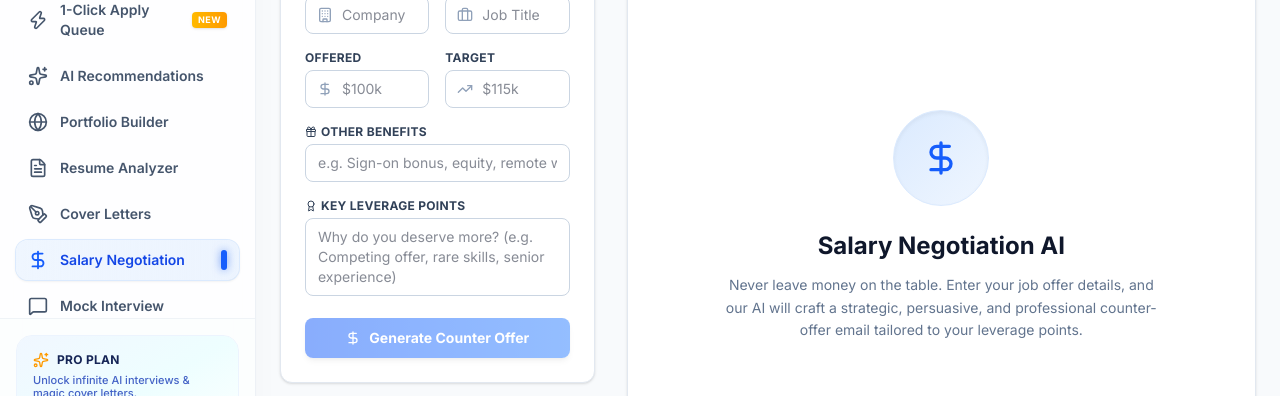
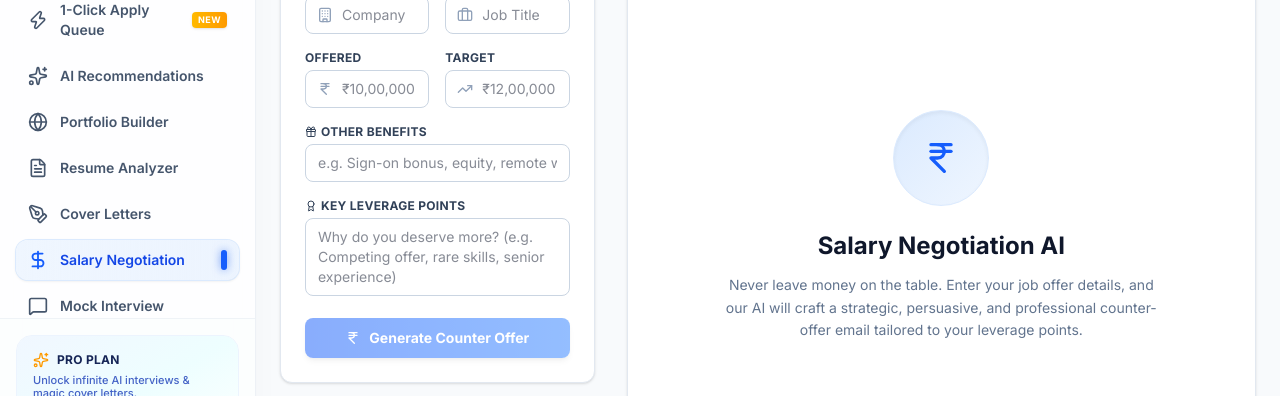
Before and after one commit to akhilmakwana2005/AI-Job-Hunter, a React (Vite) app: page /dashboard/salary-negotiation in a window 1280 px wide. Shown: the part 206-602 px from the top of the page. Built offline with nearby package versions, Linux system fonts and the light colour scheme; no server answers.

Commit message:
ui: change dollar to rupee in salary negotiation

```diff
--- a/src/pages/SalaryNegotiation.jsx
+++ b/src/pages/SalaryNegotiation.jsx
@@ -1,6 +1,6 @@
 import { useState, useEffect } from 'react';
 import {
-  DollarSign,
+  IndianRupee,
   Copy,
   Check,
   Sparkles,
@@ -141,12 +141,12 @@ const SalaryNegotiation = () => {
                 <label className="block text-xs font-bold text-slate-700 dark:text-slate-300 uppercase tracking-wide mb-1">Offered</label>
                 <div className="relative">
                   <div className="absolute inset-y-0 left-0 pl-3 flex items-center pointer-events-none">
-                    <DollarSign className="h-4 w-4 text-slate-400" />
+                    <IndianRupee className="h-4 w-4 text-slate-400" />
                   </div>
                   <input
                     required
                     type="text"
-                    placeholder="$100k"
+                    placeholder="₹10,00,000"
                     className="pl-9 w-full rounded-lg border border-slate-300 dark:border-slate-600 px-3 py-2 text-sm focus:outline-none focus:ring-2 focus:ring-blue-500 bg-white dark:bg-slate-900 text-slate-900 dark:text-white"
                     value={formData.offeredSalary}
                     onChange={(e) => setFormData({ ...formData, offeredSalary: e.target.value })}
@@ -162,7 +162,7 @@ const SalaryNegotiation = () => {
                   <input
                     required
                     type="text"
-                    placeholder="$115k"
+                    placeholder="₹12,00,000"
                     className="pl-9 w-full rounded-lg border border-slate-300 dark:border-slate-600 px-3 py-2 text-sm focus:outline-none focus:ring-2 focus:ring-blue-500 bg-white dark:bg-slate-900 text-slate-900 dark:text-white"
                     value={formData.targetSalary}
                     onChange={(e) => setFormData({ ...formData, targetSalary: e.target.value })}
@@ -217,7 +217,7 @@ const SalaryNegotiation = () => {
                 </>
               ) : (
                 <>
-                  <DollarSign size={16} />
+                  <IndianRupee size={16} />
                   Generate Counter Offer
                 </>
               )}
@@ -297,7 +297,7 @@ const SalaryNegotiation = () => {
             <div className="absolute inset-0 bg-[radial-gradient(ellipse_at_center,_var(--tw-gradient-stops))] from-blue-50/50 via-white to-white dark:from-blue-900/10 dark:via-slate-800 dark:to-slate-800 z-0"></div>
 
             <div className="relative z-10 w-24 h-24 bg-gradient-to-br from-blue-100 to-blue-50 dark:from-blue-900/40 dark:to-blue-800/20 rounded-full flex items-center justify-center mb-6 shadow-inner border border-blue-100 dark:border-blue-800">
-              <DollarSign size={40} className="text-blue-600 dark:text-blue-400" />
+              <IndianRupee size={40} className="text-blue-600 dark:text-blue-400" />
             </div>
             <h2 className="relative z-10 text-2xl font-bold text-slate-900 dark:text-white mb-3">Salary Negotiation AI</h2>
             <p className="relative z-10 text-slate-500 dark:text-slate-400 max-w-md mx-auto leading-relaxed text-sm">
```
